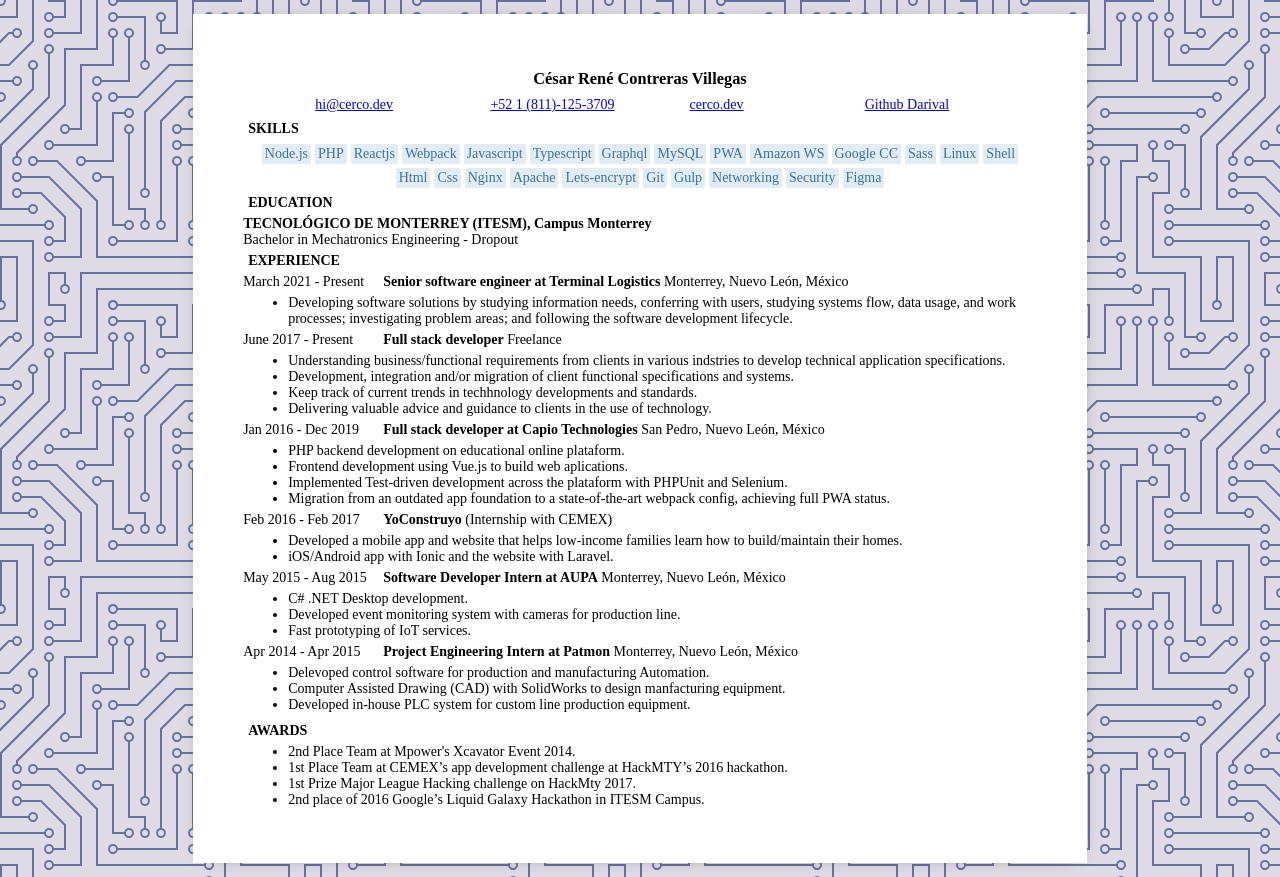
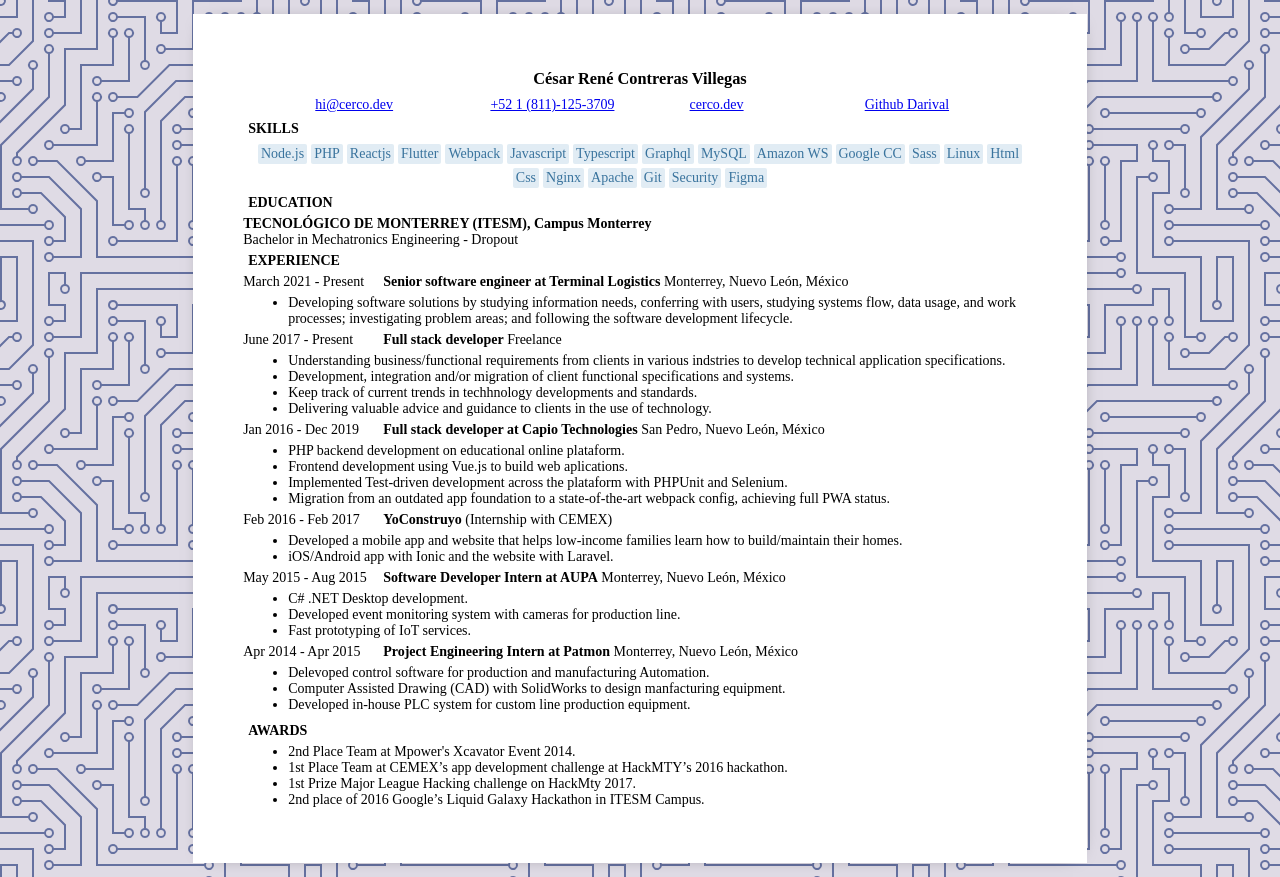
Before and after one commit to Darival/resume, a plain HTML site: page index.html in a window 1280 px wide. Drawn offline with Linux system fonts and the light colour scheme.

Commit message:
Update index.html

```diff
--- a/index.html
+++ b/index.html
@@ -26,25 +26,21 @@
                 <div>Node.js</div>
                 <div>PHP</div>
                 <div>Reactjs</div>
+                <div>Flutter</div>
                 <div>Webpack</div>
                 <div>Javascript</div>
                 <div>Typescript</div>
                 <div>Graphql</div>
                 <div>MySQL</div>
-                <div>PWA</div>
                 <div>Amazon WS</div>
                 <div>Google CC</div>
                 <div>Sass</div>
                 <div>Linux</div>
-                <div>Shell</div>
                 <div>Html</div>
                 <div>Css</div>
                 <div>Nginx</div>
                 <div>Apache</div>
-                <div>Lets-encrypt</div>
                 <div>Git</div>
-                <div>Gulp</div>
-                <div>Networking</div>
                 <div>Security</div>
                 <div>Figma</div>
             </div>
```
